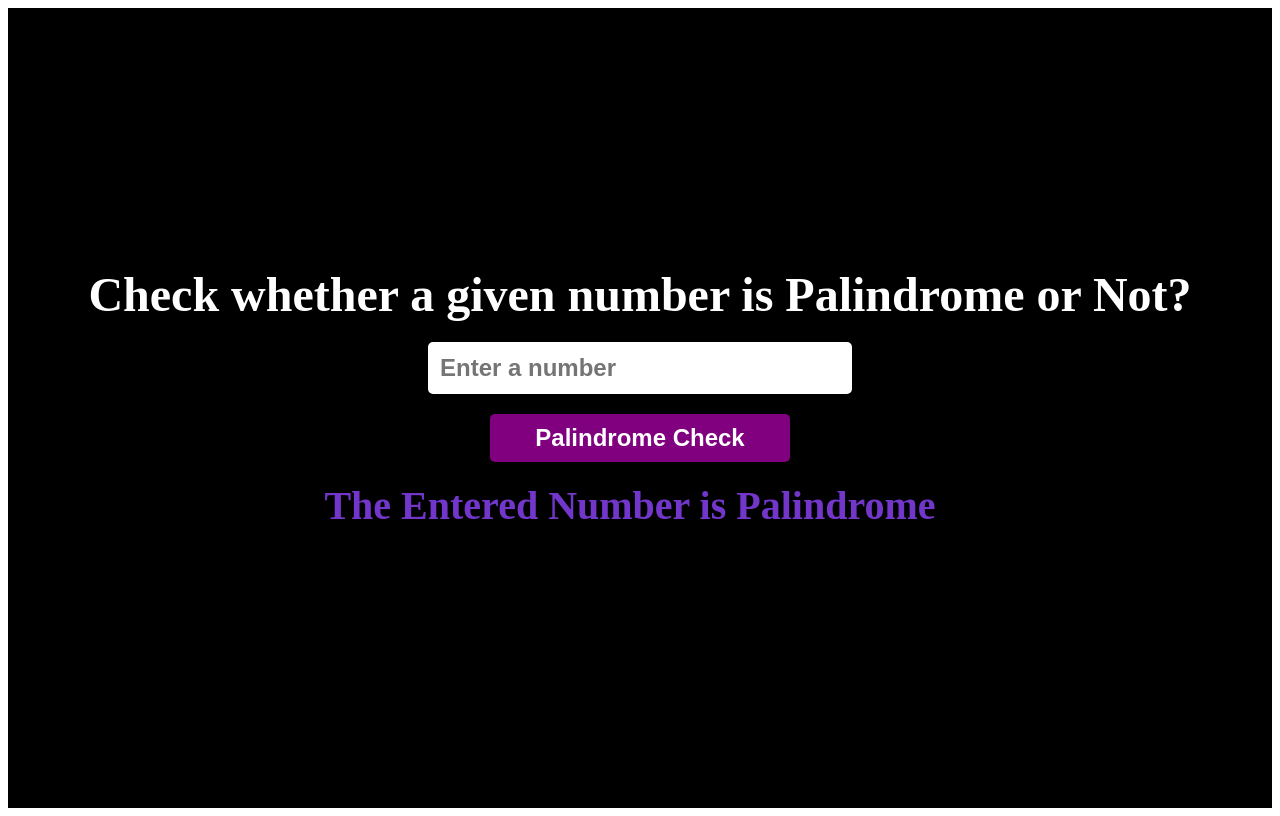
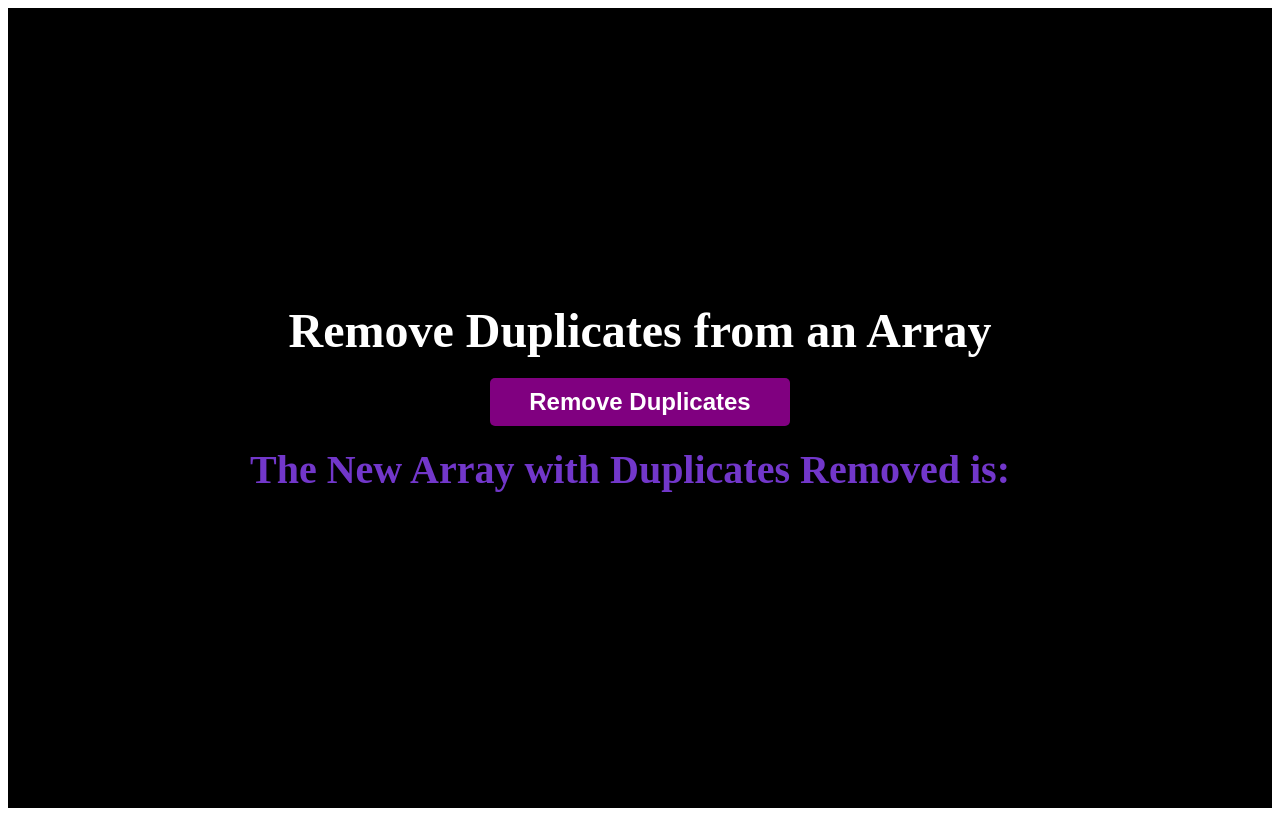
Before and after one commit to codeWithShubhamS/frontendMastery, a React (Vite) app: page / in a window 1280 px wide. Built offline with nearby package versions, Linux system fonts and the light colour scheme.

Commit message:
JS Logic - RemoveDuplicatesOfArray

```diff
--- a/src/App.jsx
+++ b/src/App.jsx
@@ -1,12 +1,14 @@
 import SCSS from "./App.module.scss";
-import CountVowelsInString from "./components/CountVowelsInString";
-import IsNumberPalindrome from "./components/IsNumberPalindrome";
+// import CountVowelsInString from "./components/CountVowelsInString";
+// import IsNumberPalindrome from "./components/IsNumberPalindrome";
+import RemoveDuplicatesOfArray from "./components/RemoveDuplicatesOfArray";
 
 const App = () => {
   return (
     <div className={SCSS.container}>
-      <IsNumberPalindrome />
+      {/* <IsNumberPalindrome /> */}
       {/* <CountVowelsInString /> */}
+      <RemoveDuplicatesOfArray />
     </div>
   );
 };
--- /dev/null
+++ b/src/components/RemoveDuplicatesOfArray.jsx
@@ -0,0 +1,37 @@
+import SCSS from "./RemoveDuplicatesOfArray.module.scss";
+
+const RemoveDuplicatesOfArray = () => {
+  function removeDuplicates(inputArray) {
+    let newArray = [];
+    for (let i = 0; i < inputArray.length; i++) {
+      if (!newArray.includes(inputArray[i])) {
+        newArray.push(inputArray[i]);
+      }
+    }
+    return newArray;
+  }
+
+  let myValue;
+
+  function handleButton() {
+    let inputArray = [1, 1, 1, 2, 2, 2, 2, 3, 3, 4, 4, 5, 6, 6, 6];
+    myValue = removeDuplicates(inputArray);
+    document.querySelector(`.${SCSS.newArrayDuplicatesRemovedStatus}`).textContent = `The New Array with Duplicates Removed is: ${myValue}`;
+  }
+
+  return (
+    <>
+      <h1 className={SCSS.title}>Remove Duplicates from an Array</h1>
+      <button className={SCSS.button} onClick={handleButton}>
+        Remove Duplicates
+      </button>
+      <div className={SCSS.resultContainer}>
+        <p className={SCSS.newArrayDuplicatesRemovedStatus}>
+          The New Array with Duplicates Removed is:
+        </p>
+      </div>
+    </>
+  );
+};
+
+export default RemoveDuplicatesOfArray;
--- /dev/null
+++ b/src/components/RemoveDuplicatesOfArray.module.scss
@@ -0,0 +1,44 @@
+.title {
+  font-size: 3rem;
+  font-weight: bold;
+  color: #ffffff;
+  margin: 0;
+  margin-bottom: 20px;
+}
+
+.button {
+  width: 300px;
+  padding: 10px;
+  border: 1px solid #ffffff;
+  border-radius: 5px;
+  cursor: pointer;
+  margin-bottom: 20px;
+  font-size: 1.5rem;
+  outline: none;
+  border: none;
+  background-color: purple;
+  color: #ffffff;
+  font-weight: 600;
+}
+
+.button:hover {
+  background-color: #7237ca;
+}
+
+.resultContainer {
+  display: flex;
+  align-items: center;
+  justify-content: center;
+
+
+  .newArrayDuplicatesRemovedStatus {
+    font-size: 2.5rem;
+    font-weight: bold;
+    color: #ffffff;
+    margin: 0;
+    margin-bottom: 20px;
+    margin-right: 20px;
+    color: #7237ca;
+  }
+
+}
```
Also changed, not shown: RandomPrompt.txt (added).
